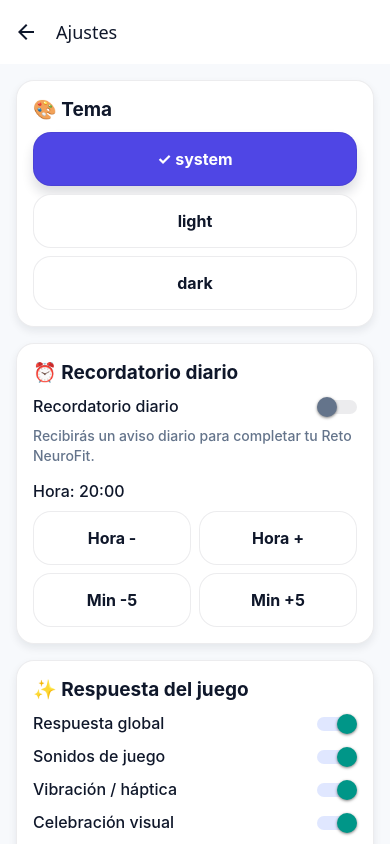
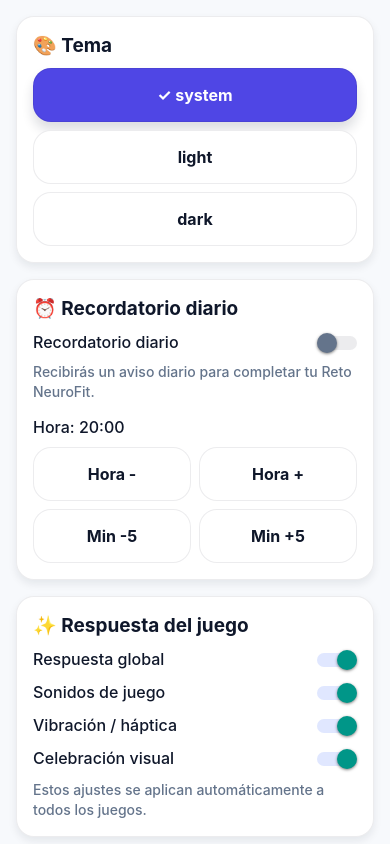
Before and after one commit to rubenfernandez-dev/NeuroFit, a React Native app: screen /Settings in a window 390 px wide. Built offline with nearby package versions, Linux system fonts and the light colour scheme; what expo-notifications, react-native-worklets would draw is missing.

Commit message:
chore: hide global stack header and keep settings safe area

```diff
--- a/src/app/AppNavigator.tsx
+++ b/src/app/AppNavigator.tsx
@@ -76,6 +76,7 @@ export default function AppNavigator() {
       <Stack.Navigator
         initialRouteName="Home"
         screenOptions={{
+          headerShown: false,
           headerStyle: { backgroundColor: theme.colors.surface },
           headerTintColor: theme.colors.text,
           headerShadowVisible: false,
--- a/src/screens/SettingsScreen.tsx
+++ b/src/screens/SettingsScreen.tsx
@@ -1,5 +1,6 @@
 import React, { useEffect, useMemo, useState } from 'react';
 import { Alert, Linking, Pressable, ScrollView, StyleSheet, Switch, Text, View } from 'react-native';
+import { SafeAreaView } from 'react-native-safe-area-context';
 import { useAppTheme } from '../shared/theme/theme';
 import Button from '../shared/ui/Button';
 import Card from '../shared/ui/Card';
@@ -313,7 +314,8 @@ export default function SettingsScreen() {
   const masterFeedbackEnabled = feedbackPrefs?.enabled ?? true;
 
   return (
-    <ScrollView contentContainerStyle={{ padding: theme.spacing.lg, gap: theme.spacing.lg }}>
+    <SafeAreaView style={{ flex: 1, backgroundColor: theme.colors.bg0 }}>
+      <ScrollView contentContainerStyle={{ padding: theme.spacing.lg, gap: theme.spacing.lg }}>
       {status ? (
         <Card variant={status.kind === 'success' ? 'success' : 'warning'}>
           <Text style={[theme.typography.bodySmall, { color: status.kind === 'success' ? theme.colors.green : theme.colors.red }]}>{status.text}</Text>
@@ -498,7 +500,8 @@ export default function SettingsScreen() {
           </View>
         </Card>
       ) : null}
-    </ScrollView>
+      </ScrollView>
+    </SafeAreaView>
   );
 }
 
```
